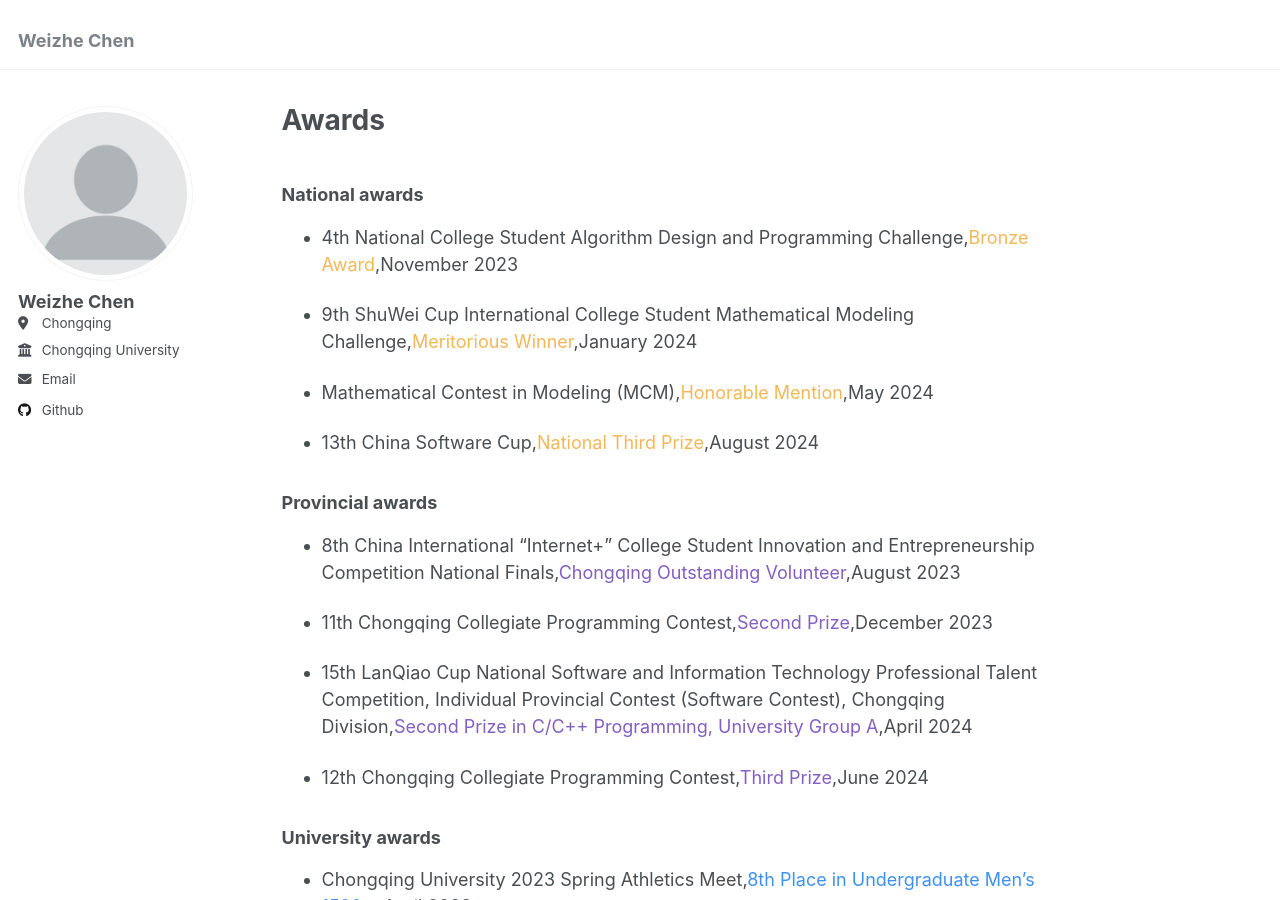
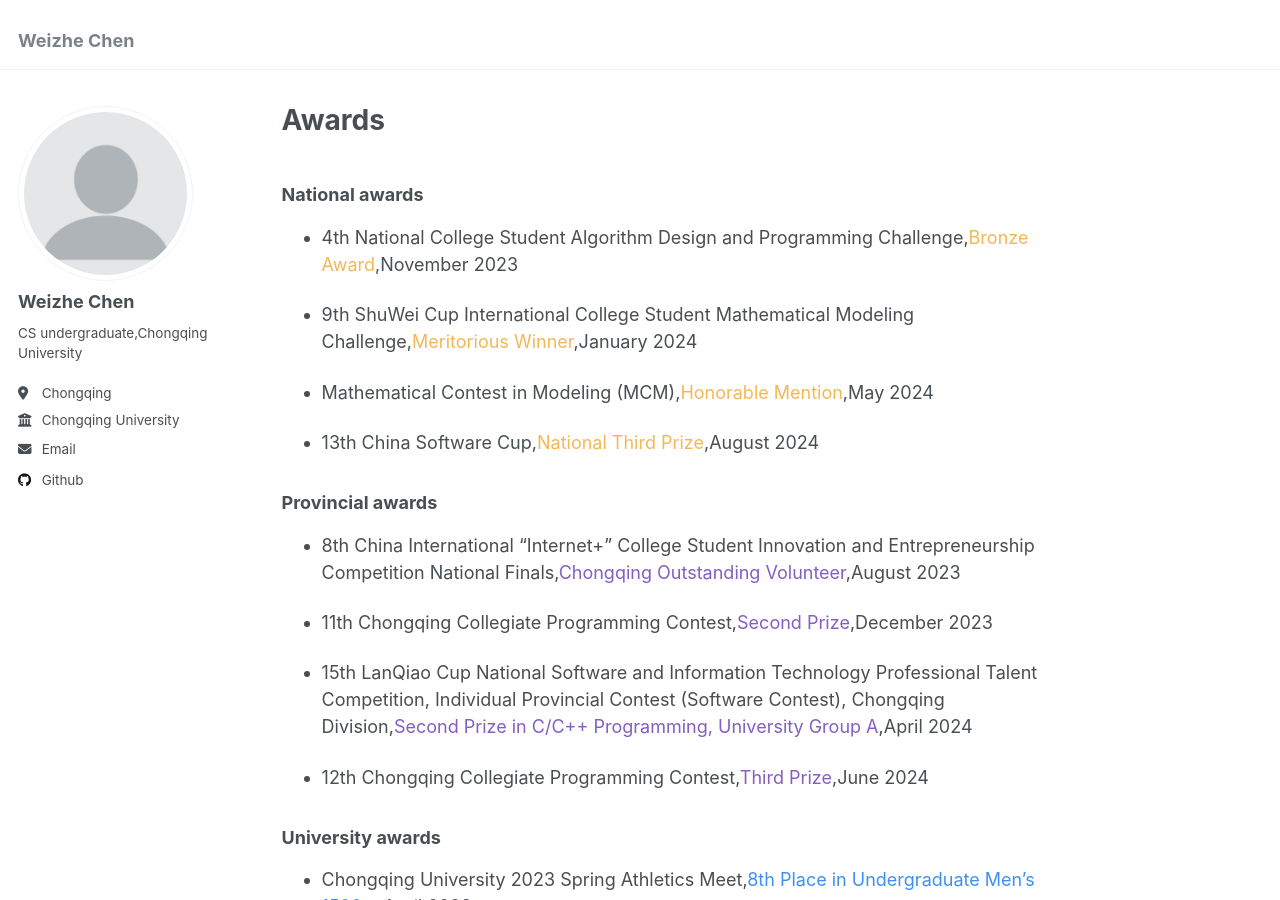
Before and after one commit to star-night-rain/demo1, a Jekyll site: the page built from _pages/about.md, in a window 1280 px wide and 900 px high. Built offline with Jekyll 4.4.1, drawn with Linux system fonts in a browser that asks for light colours.

Commit message:
Update _config.yml

```diff
--- a/_config.yml
+++ b/_config.yml
@@ -24,7 +24,7 @@
   avatar: "profile.png"
   name: "Weizhe Chen"
   pronouns: # example: "she/her"
-  # bio: "Short biography for the left-hand sidebar"
+  bio: "CS undergraduate,Chongqing University"
   location: "Chongqing"
   employer: "Chongqing University"
   uri: # URL
```
